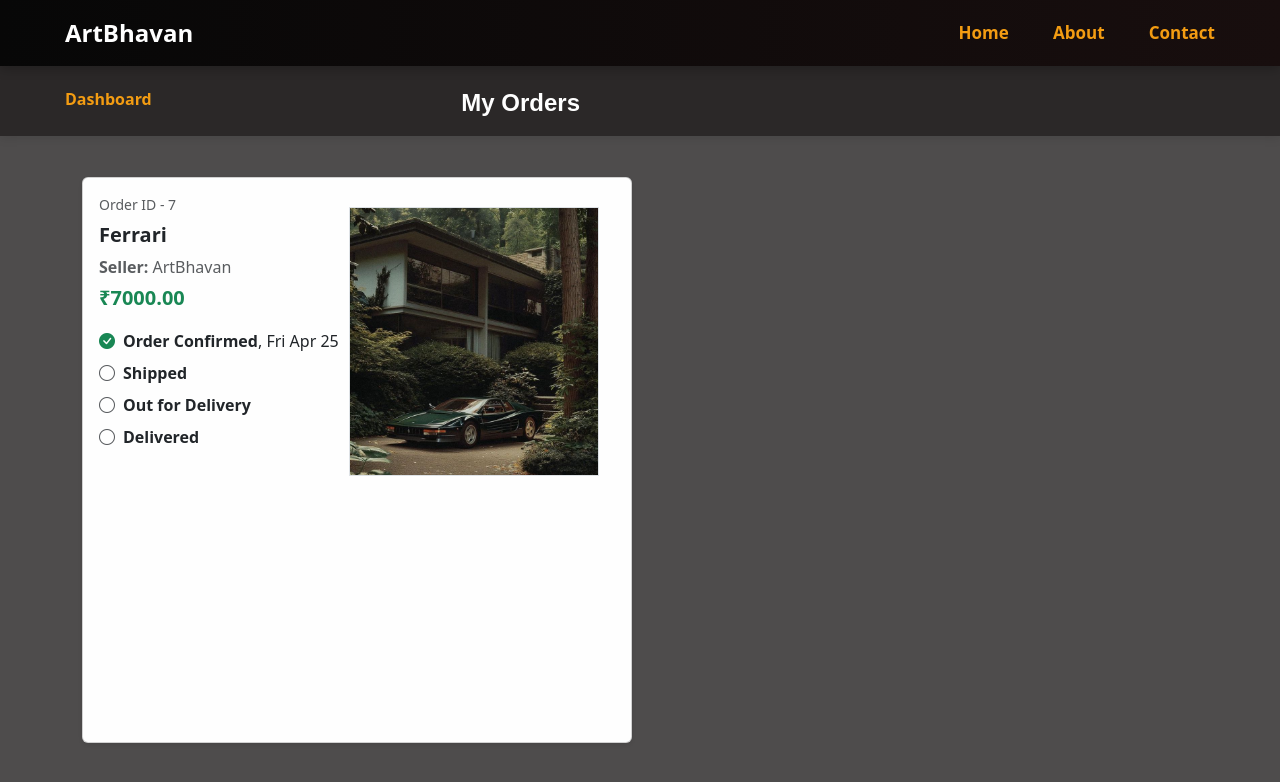
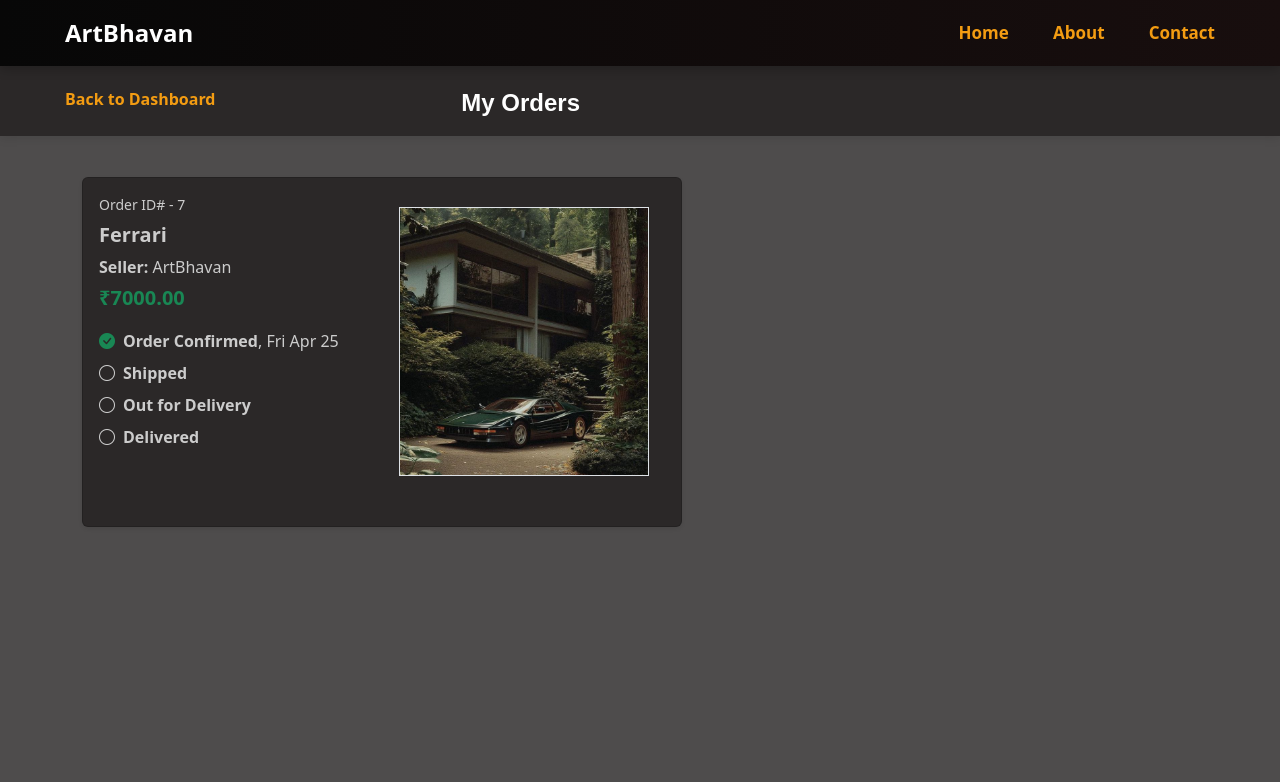
Before and after one commit to Surajksgit/Paintings-artbhavan, a Django app: template paintings/templates/my_orders.html in a window 1280 px wide. Shown: the top 782 px of the page. Run offline with Django 5.2, Linux system fonts and the light colour scheme; the template is opened without the code that fills it: values that come from a table or form of the project are taken from there, others are empty; data comes from the database, SQL or seed files in the repository; both versions use the stored data as it was after the commit.

```diff
--- a/paintings/static/css/my_orders.css
+++ b/paintings/static/css/my_orders.css
@@ -82,9 +82,11 @@ body {
 
 
 .card {
-    background-color: #fefefe;
+    background-color:#2b2828;
     transition: box-shadow 0.3s ease;
-    max-width: 550px;
+    max-width: 600px;
+    max-height:350px ;
+    margin-bottom: 30px;
 }
 .card:hover {
     box-shadow: 0 6px 20px rgba(0, 0, 0, 0.1);
@@ -94,11 +96,20 @@ body {
 }
 .bi-circle {
     font-size: 1rem;
+    color: #ccc;
 }
 
 .img-fluid {
 
     position: relative;
-    left: 250px;
+    left: 300px;
     bottom: 250px;
 }
+
+
+.fw-semibold {
+    color: #ccc;
+}
+.order-status {
+    color: #ccc;
+}
--- /dev/null
+++ b/paintings/static/js/my_order.js
@@ -0,0 +1,6 @@
+function openImageModal(imageUrl) {
+    const popupImage = document.getElementById('popupImage');
+    popupImage.src = imageUrl;
+    const imageModal = new bootstrap.Modal(document.getElementById('imageModal'));
+    imageModal.show();
+  }
--- a/paintings/templates/my_orders.html
+++ b/paintings/templates/my_orders.html
@@ -11,6 +11,7 @@
     <link href="https://cdn.jsdelivr.net/npm/bootstrap@5.3.3/dist/css/bootstrap.min.css" rel="stylesheet">
     <!-- <link rel="stylesheet" href="https://cdn.jsdelivr.net/npm/bootstrap-icons@1.10.5/font/bootstrap-icons.css"> -->
     <link rel="stylesheet" href="{% static 'css/my_orders.css' %}">
+    <script src="{% static 'js/my_order.js' %}"></script>
 </head>
 <body>
 
@@ -27,7 +28,7 @@
     <!-- Sub-Navbar -->
     <div class="sub-nav">
         <div class="nav-links">
-            <a href="{% url 'userdashboard' %}" class="">Dashboard</a>
+            <a href="{% url 'userdashboard' %}" class="">Back to Dashboard</a>
 
         </div>
         <h2 class="order-heading" style="color: #fff; font-family: Arial, sans-serif; font-weight: bold; font-size: 1.5rem;">My Orders</h2>
@@ -43,9 +44,9 @@
                             <div class="card shadow-sm p-3 ">
                                 <div class="row g-3 align-items-center">
                                     <div class="col-md-9">
-                                        <small class="text-muted d-block mb-2">Order ID - {{ order.id }}</small>
+                                        <small  class="order-status d-block mb-2" >Order ID# - {{ order.id }}</small>
                                         <h5 class="fw-semibold">{{ order.artwork.title|truncatechars:55 }}</h5>
-                                        <p class="mb-1 text-muted"><strong>Seller:</strong> ArtBhavan</p>
+                                        <p class="order-status mb-1"><strong>Seller:</strong> ArtBhavan</p>
                                         <p class="fw-bold fs-5 text-success mb-3">₹{{ order.artwork.price }}</p>
 
                                         <!-- Status Section -->
@@ -54,8 +55,8 @@
                                                 <div class="me-2 {% if order.status in 'confirmed shipped out_for_delivery delivered' %}text-success{% else %}text-muted{% endif %}">
                                                     <i class="bi {% if order.status in 'confirmed shipped out_for_delivery delivered' %}bi-check-circle-fill{% else %}bi-circle{% endif %}"></i>
                                                 </div>
-                                                <div>
-                                                    <strong>Order Confirmed</strong>, {{ order.ordered_at|date:"D M d" }}
+                                                <div class="order-status">
+                                                    <strong >Order Confirmed</strong>, {{ order.ordered_at|date:"D M d" }}
                                                 </div>
                                             </div>
 
@@ -63,10 +64,10 @@
                                                 <div class="me-2 {% if order.status in 'shipped out_for_delivery delivered' %}text-success{% else %}text-muted{% endif %}">
                                                     <i class="bi {% if order.status in 'shipped out_for_delivery delivered' %}bi-check-circle-fill{% else %}bi-circle{% endif %}"></i>
                                                 </div>
-                                                <div>
-                                                    <strong>Shipped</strong><br>
+                                                <div class="order-status">
+                                                    <strong >Shipped</strong><br>
                                                     {% if order.status in 'shipped out_for_delivery delivered' %}
-                                                        Your item is on the way.
+                                                        Your item is dispatched, {{ order.ordered_at|date:"D M d" }}
                                                     {% endif %}
                                                 </div>
                                             </div>
@@ -75,8 +76,11 @@
                                                 <div class="me-2 {% if order.status in 'out_for_delivery delivered' %}text-success{% else %}text-muted{% endif %}">
                                                     <i class="bi {% if order.status in 'out_for_delivery delivered' %}bi-check-circle-fill{% else %}bi-circle{% endif %}"></i>
                                                 </div>
-                                                <div>
-                                                    <strong>Out for Delivery</strong>
+                                                <div class="order-status">
+                                                    <strong class="order-status">Out for Delivery</strong><br>
+                                                    {% if order.status in ' out_for_delivery delivered' %}
+                                                        Your item is on the way.
+                                                    {% endif %}
                                                 </div>
                                             </div>
 
@@ -84,15 +88,17 @@
                                                 <div class="me-2 {% if order.status == 'delivered' %}text-success{% else %}text-muted{% endif %}">
                                                     <i class="bi {% if order.status == 'delivered' %}bi-check-circle-fill{% else %}bi-circle{% endif %}"></i>
                                                 </div>
-                                                <div>
-                                                    <strong>Delivered</strong>
+                                                <div class="order-status">
+                                                    <strong class="order-status">Delivered</strong>
                                                 </div>
                                             </div>
                                     </div>
 
                                     <!-- Product Image -->
                                     <div class="col-md-3 text-end">
-                                        <img src="{{ order.artwork.image.url }}" class="img-fluid  border" style="max-width: 250px;" alt="Artwork Image">
+                                        <img src="{{ order.artwork.image.url }}" class="img-fluid border" style="max-width: 250px; cursor: pointer;" alt="Artwork Image"
+                                            onclick="openImageModal('{{ order.artwork.image.url }}')">
+
                                     </div>
                                 </div>
                             </div>
@@ -108,6 +114,19 @@
             {% endif %}
         </div>
 
+        <div class="modal fade" id="imageModal" tabindex="-1" aria-labelledby="imageModalLabel" aria-hidden="true">
+            <div class="modal-dialog modal-dialog-centered modal-lg">
+              <div class="modal-content bg-transparent border-0">
+                <div class="modal-body text-center position-relative">
+                  <img id="popupImage" src="" alt="Artwork"
+                       class=""
+                       style="height: 600px; width: 510px; object-fit: cover; position: relative; left: 400px;top: 40px;">
+                  <button type="button" class="btn-close" style="position: relative; left: 350px;bottom: 230px;background-color: white;" data-bs-dismiss="modal" aria-label="Close"></button>
+                </div>
+              </div>
+            </div>
+          </div>
+
 
 
 <!-- Bootstrap Icons CDN -->
```
Also changed, not shown: db.sqlite3.
